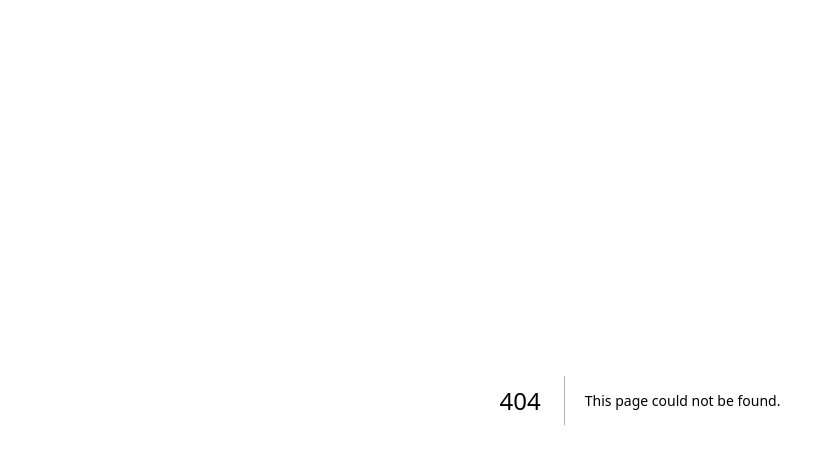
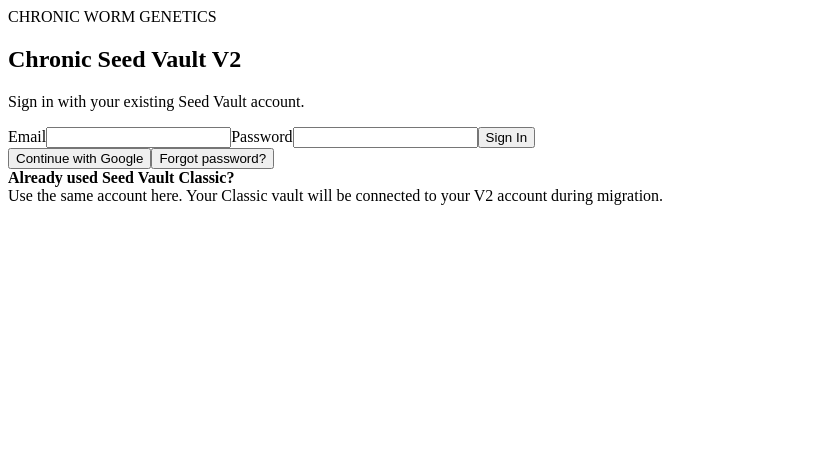
Before and after one commit to Chronic-W-F/Chronic-Seed-Vault-V2, a Next.js app: page /login in a window 1280 px wide. Before the commit this address had no page. Shown: the top 464 px of the page, without its empty margins (0-835 px from the left). Built offline with nearby package versions, Linux system fonts and the light colour scheme; no server answers.

Commit message:
Implement login functionality with Firebase

```diff
--- /dev/null
+++ b/pages/login.js
@@ -0,0 +1,143 @@
+import { useEffect, useState } from "react";
+import { useRouter } from "next/router";
+import {
+  onAuthStateChanged,
+  signInWithEmailAndPassword,
+  signInWithPopup,
+  sendPasswordResetEmail,
+} from "firebase/auth";
+
+import { auth, googleProvider } from "../firebase";
+
+export default function Login() {
+  const router = useRouter();
+
+  const [email, setEmail] = useState("");
+  const [password, setPassword] = useState("");
+  const [message, setMessage] = useState("");
+  const [working, setWorking] = useState(false);
+
+  useEffect(() => {
+    const unsubscribe = onAuthStateChanged(auth, (user) => {
+      if (user) {
+        router.replace("/");
+      }
+    });
+
+    return unsubscribe;
+  }, [router]);
+
+  async function handleLogin(e) {
+    e.preventDefault();
+    setWorking(true);
+    setMessage("");
+
+    try {
+      await signInWithEmailAndPassword(auth, email.trim(), password);
+      router.replace("/");
+    } catch (error) {
+      console.error(error);
+      setMessage("Login failed. Check your email and password.");
+    } finally {
+      setWorking(false);
+    }
+  }
+
+  async function handleGoogleLogin() {
+    setWorking(true);
+    setMessage("");
+
+    try {
+      await signInWithPopup(auth, googleProvider);
+      router.replace("/");
+    } catch (error) {
+      console.error(error);
+      setMessage("Google sign-in failed.");
+    } finally {
+      setWorking(false);
+    }
+  }
+
+  async function handleReset() {
+    if (!email.trim()) {
+      setMessage("Enter your email address first.");
+      return;
+    }
+
+    try {
+      await sendPasswordResetEmail(auth, email.trim());
+      setMessage("Password reset email sent.");
+    } catch (error) {
+      console.error(error);
+      setMessage("Could not send the password reset email.");
+    }
+  }
+
+  return (
+    <main className="loginPage">
+      <section className="loginCard">
+        <div className="eyebrow">CHRONIC WORM GENETICS</div>
+
+        <h1>Chronic Seed Vault V2</h1>
+
+        <p className="loginIntro">
+          Sign in with your existing Seed Vault account.
+        </p>
+
+        <form onSubmit={handleLogin} className="loginForm">
+          <label>
+            Email
+            <input
+              type="email"
+              value={email}
+              onChange={(e) => setEmail(e.target.value)}
+              autoComplete="email"
+              required
+            />
+          </label>
+
+          <label>
+            Password
+            <input
+              type="password"
+              value={password}
+              onChange={(e) => setPassword(e.target.value)}
+              autoComplete="current-password"
+              required
+            />
+          </label>
+
+          <button type="submit" disabled={working}>
+            {working ? "Signing in..." : "Sign In"}
+          </button>
+        </form>
+
+        <button
+          type="button"
+          className="googleButton"
+          onClick={handleGoogleLogin}
+          disabled={working}
+        >
+          Continue with Google
+        </button>
+
+        <button
+          type="button"
+          className="resetButton"
+          onClick={handleReset}
+        >
+          Forgot password?
+        </button>
+
+        {message && <div className="loginMessage">{message}</div>}
+
+        <div className="migrationNote">
+          <strong>Already used Seed Vault Classic?</strong>
+          <br />
+          Use the same account here. Your Classic vault will be connected to
+          your V2 account during migration.
+        </div>
+      </section>
+    </main>
+  );
+}
```
